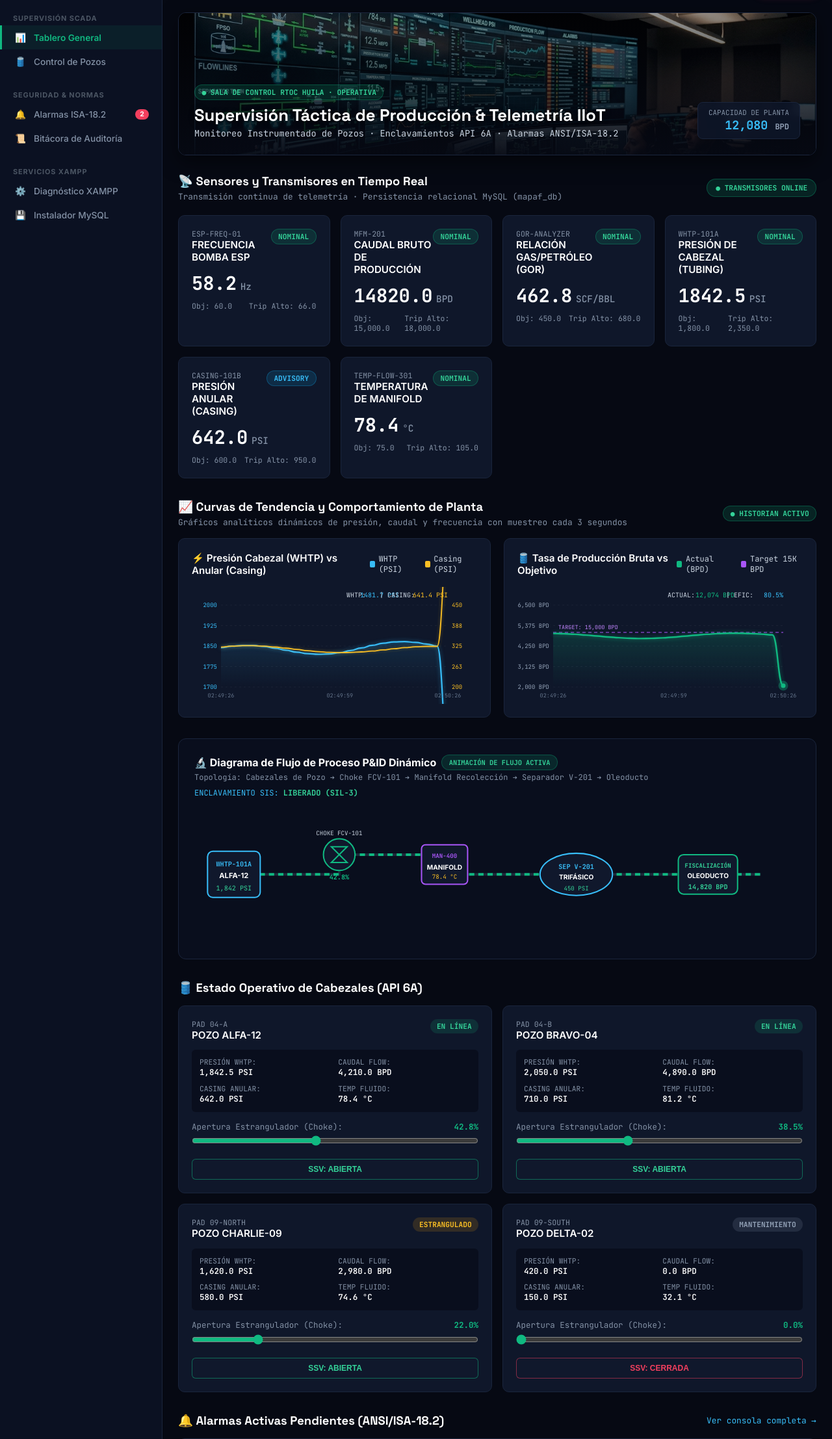
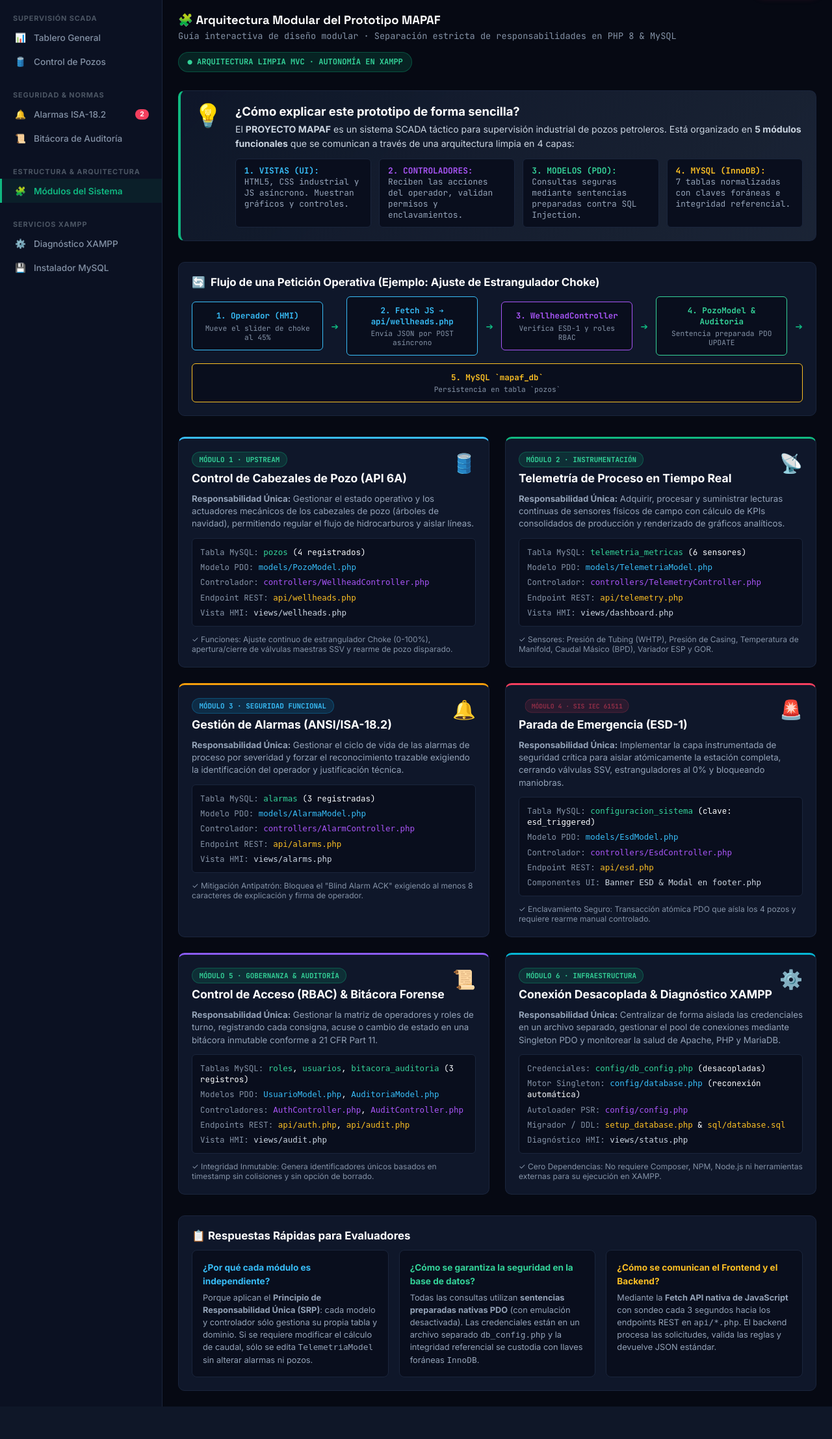
Before and after one commit to Maria-Conde/PROYECTO-MAPAF, a PHP site: page /mapaf/index.php?view=modules in a window 1280 px wide. Shown: the part 65-2279 px from the top of the page at 65% size. After the commit the page ends 2229 px from the top, so only its background shows below. Run offline with PHP 8.4, Linux system fonts and the light colour scheme; data comes from the database, SQL or seed files in the repository.

Commit message:
feat(architecture): agregar autoloader modular y vista interactiva de arquitectura de modulos

```diff
--- a/config/config.php
+++ b/config/config.php
@@ -31,6 +31,20 @@ define('ASSETS_DIR', BASE_DIR . DIRECTORY_SEPARATOR . 'assets');
 // Incluir archivo desacoplado de credenciales de base de datos (MySQL/XAMPP)
 require_once __DIR__ . '/db_config.php';
 
+// Autoloader modular para Modelos y Controladores
+spl_autoload_register(function (string $className): void {
+    $candidates = [
+        MODELS_DIR . DIRECTORY_SEPARATOR . $className . '.php',
+        CONTROLLERS_DIR . DIRECTORY_SEPARATOR . $className . '.php',
+    ];
+    foreach ($candidates as $file) {
+        if (file_exists($file)) {
+            require_once $file;
+            return;
+        }
+    }
+});
+
 // Configuración de Sesión y Seguridad
 if (session_status() === PHP_SESSION_NONE && !headers_sent()) {
     session_start();
--- a/index.php
+++ b/index.php
@@ -9,12 +9,6 @@
 
 require_once __DIR__ . '/config/config.php';
 require_once __DIR__ . '/config/database.php';
-require_once __DIR__ . '/models/PozoModel.php';
-require_once __DIR__ . '/models/TelemetriaModel.php';
-require_once __DIR__ . '/models/AlarmaModel.php';
-require_once __DIR__ . '/models/EsdModel.php';
-require_once __DIR__ . '/models/UsuarioModel.php';
-require_once __DIR__ . '/models/AuditoriaModel.php';
 
 // Definir vista solicitada (por defecto 'dashboard')
 $view = $_GET['view'] ?? 'dashboard';
@@ -23,6 +17,7 @@ $allowedViews = [
     'wellheads' => ['file' => 'views/wellheads.php', 'title' => 'Control de Pozos (API 6A) · PROYECTO MAPAF'],
     'alarms'    => ['file' => 'views/alarms.php',    'title' => 'Consola de Alarmas (ANSI/ISA-18.2) · PROYECTO MAPAF'],
     'audit'     => ['file' => 'views/audit.php',     'title' => 'Bitácora de Auditoría (21 CFR Part 11) · PROYECTO MAPAF'],
+    'modules'   => ['file' => 'views/modules.php',   'title' => 'Arquitectura & Módulos · PROYECTO MAPAF'],
     'status'    => ['file' => 'views/status.php',    'title' => 'Diagnóstico XAMPP & MySQL · PROYECTO MAPAF'],
 ];
 
--- a/views/layout/sidebar.php
+++ b/views/layout/sidebar.php
@@ -31,6 +31,13 @@ $currentView = $currentView ?? 'dashboard';
         <span class="sidebar-text">Bitácora de Auditoría</span>
     </a>
 
+    <div class="sidebar-category" style="margin-top: 1rem;">Estructura & Arquitectura</div>
+
+    <a href="index.php?view=modules" class="sidebar-link <?= ($currentView === 'modules') ? 'active' : '' ?>">
+        <span>🧩</span>
+        <span class="sidebar-text">Módulos del Sistema</span>
+    </a>
+
     <div class="sidebar-category" style="margin-top: 1rem;">Servicios XAMPP</div>
 
     <a href="index.php?view=status" class="sidebar-link <?= ($currentView === 'status') ? 'active' : '' ?>">
--- /dev/null
+++ b/views/modules.php
@@ -0,0 +1,289 @@
+<?php
+/**
+ * PROYECTO MAPAF - Vista: Arquitectura y Módulos del Sistema
+ * SENA Centro de la Industria, la Empresa y los Servicios (Regional Huila)
+ * Programa: Análisis y Desarrollo de Software (ADSO) | Ficha: 3413988-ADSO
+ *
+ * Proporciona un visor interactivo y descriptivo de la arquitectura modular,
+ * sus responsabilidades únicas, dependencias y relaciones entre capas.
+ */
+
+// Obtener estadísticas en vivo de cada módulo para la sustentación
+$stats = [
+    'pozos'      => 0,
+    'telemetria' => 0,
+    'alarmas'    => 0,
+    'usuarios'   => 0,
+    'auditoria'  => 0,
+    'db_status'  => false
+];
+
+try {
+    $db = Database::getInstance()->getConnection();
+    if ($db) {
+        $stats['db_status'] = true;
+        $stats['pozos'] = (int)$db->query("SELECT COUNT(*) FROM `pozos`")->fetchColumn();
+        $stats['telemetria'] = (int)$db->query("SELECT COUNT(*) FROM `telemetria_metricas`")->fetchColumn();
+        $stats['alarmas'] = (int)$db->query("SELECT COUNT(*) FROM `alarmas`")->fetchColumn();
+        $stats['usuarios'] = (int)$db->query("SELECT COUNT(*) FROM `usuarios`")->fetchColumn();
+        $stats['auditoria'] = (int)$db->query("SELECT COUNT(*) FROM `bitacora_auditoria`")->fetchColumn();
+    }
+} catch (Throwable $e) {
+    // Degrada graciosamente si la base de datos no está disponible
+}
+?>
+
+<div style="margin-bottom:1.75rem;">
+    <div style="display:flex; justify-content:space-between; align-items:center; flex-wrap:wrap; gap:1rem;">
+        <div>
+            <h2 class="section-title" style="margin-bottom:0.25rem;">🧩 Arquitectura Modular del Prototipo MAPAF</h2>
+            <p style="font-size:0.85rem; color:var(--text-muted); font-family:var(--font-mono);">
+                Guía interactiva de diseño modular · Separación estricta de responsabilidades en PHP 8 & MySQL
+            </p>
+        </div>
+        <div>
+            <span class="badge-status badge-nominal" style="padding:0.4rem 0.85rem; font-size:0.75rem;">
+                ● ARQUITECTURA LIMPIA MVC · AUTONOMÍA EN XAMPP
+            </span>
+        </div>
+    </div>
+</div>
+
+<!-- PANEL HERO: CÓMO EXPLICAR LA ARQUITECTURA A OTRAS PERSONAS -->
+<div class="scada-card" style="background: linear-gradient(135deg, rgba(15,23,42,0.95), rgba(30,41,59,0.85)); border-left: 4px solid var(--primary); margin-bottom: 2rem;">
+    <div style="display:flex; gap:1.25rem; align-items:flex-start;">
+        <span style="font-size:2.2rem; line-height:1;">💡</span>
+        <div>
+            <h3 style="color:#fff; font-size:1.15rem; margin-bottom:0.4rem;">¿Cómo explicar este prototipo de forma sencilla?</h3>
+            <p style="color:#cbd5e1; font-size:0.88rem; line-height:1.55; margin-bottom:0.75rem;">
+                El <strong>PROYECTO MAPAF</strong> es un sistema SCADA táctico para supervisión industrial de pozos petroleros.
+                Está organizado en <strong>5 módulos funcionales</strong> que se comunican a través de una arquitectura limpia en 4 capas:
+            </p>
+            <div style="display:grid; grid-template-columns:repeat(auto-fit, minmax(200px, 1fr)); gap:0.75rem; font-size:0.8rem; font-family:var(--font-mono);">
+                <div style="background:#090e1d; padding:0.6rem 0.8rem; border-radius:6px; border:1px solid var(--border-color);">
+                    <strong style="color:#38bdf8;">1. VISTAS (UI):</strong><br>
+                    <span style="color:#94a3b8;">HTML5, CSS industrial y JS asíncrono. Muestran gráficos y controles.</span>
+                </div>
+                <div style="background:#090e1d; padding:0.6rem 0.8rem; border-radius:6px; border:1px solid var(--border-color);">
+                    <strong style="color:#a855f7;">2. CONTROLADORES:</strong><br>
+                    <span style="color:#94a3b8;">Reciben las acciones del operador, validan permisos y enclavamientos.</span>
+                </div>
+                <div style="background:#090e1d; padding:0.6rem 0.8rem; border-radius:6px; border:1px solid var(--border-color);">
+                    <strong style="color:#34d399;">3. MODELOS (PDO):</strong><br>
+                    <span style="color:#94a3b8;">Consultas seguras mediante sentencias preparadas contra SQL Injection.</span>
+                </div>
+                <div style="background:#090e1d; padding:0.6rem 0.8rem; border-radius:6px; border:1px solid var(--border-color);">
+                    <strong style="color:#fbbf24;">4. MYSQL (InnoDB):</strong><br>
+                    <span style="color:#94a3b8;">7 tablas normalizadas con claves foráneas e integridad referencial.</span>
+                </div>
+            </div>
+        </div>
+    </div>
+</div>
+
+<!-- FLUJO DE DATOS BIDIRECCIONAL -->
+<div class="scada-card" style="margin-bottom:2rem;">
+    <h3 style="color:#fff; font-size:1.05rem; margin-bottom:0.75rem; display:flex; align-items:center; gap:0.5rem;">
+        <span>🔄</span> Flujo de una Petición Operativa (Ejemplo: Ajuste de Estrangulador Choke)
+    </h3>
+    <div style="display:flex; flex-wrap:wrap; gap:0.75rem; align-items:center; justify-content:space-between; font-family:var(--font-mono); font-size:0.78rem;">
+        <div style="background:#090e1d; border:1px solid #38bdf8; padding:0.75rem; border-radius:6px; flex:1; min-width:160px; text-align:center;">
+            <div style="color:#38bdf8; font-weight:bold;">1. Operador (HMI)</div>
+            <div style="color:var(--text-muted); font-size:0.7rem; margin-top:0.2rem;">Mueve el slider de choke al 45%</div>
+        </div>
+        <span style="color:var(--primary); font-size:1.2rem;">➔</span>
+        <div style="background:#090e1d; border:1px solid #38bdf8; padding:0.75rem; border-radius:6px; flex:1; min-width:160px; text-align:center;">
+            <div style="color:#38bdf8; font-weight:bold;">2. Fetch JS ➔ api/wellheads.php</div>
+            <div style="color:var(--text-muted); font-size:0.7rem; margin-top:0.2rem;">Envía JSON por POST asíncrono</div>
+        </div>
+        <span style="color:var(--primary); font-size:1.2rem;">➔</span>
+        <div style="background:#090e1d; border:1px solid #a855f7; padding:0.75rem; border-radius:6px; flex:1; min-width:160px; text-align:center;">
+            <div style="color:#a855f7; font-weight:bold;">3. WellheadController</div>
+            <div style="color:var(--text-muted); font-size:0.7rem; margin-top:0.2rem;">Verifica ESD-1 y roles RBAC</div>
+        </div>
+        <span style="color:var(--primary); font-size:1.2rem;">➔</span>
+        <div style="background:#090e1d; border:1px solid #34d399; padding:0.75rem; border-radius:6px; flex:1; min-width:160px; text-align:center;">
+            <div style="color:#34d399; font-weight:bold;">4. PozoModel & Auditoria</div>
+            <div style="color:var(--text-muted); font-size:0.7rem; margin-top:0.2rem;">Sentencia preparada PDO UPDATE</div>
+        </div>
+        <span style="color:var(--primary); font-size:1.2rem;">➔</span>
+        <div style="background:#090e1d; border:1px solid #fbbf24; padding:0.75rem; border-radius:6px; flex:1; min-width:160px; text-align:center;">
+            <div style="color:#fbbf24; font-weight:bold;">5. MySQL `mapaf_db`</div>
+            <div style="color:var(--text-muted); font-size:0.7rem; margin-top:0.2rem;">Persistencia en tabla `pozos`</div>
+        </div>
+    </div>
+</div>
+
+<!-- DETALLE DE LOS 5 MÓDULOS NÚCLEO -->
+<div style="display:grid; grid-template-columns:repeat(auto-fit, minmax(360px, 1fr)); gap:1.5rem;">
+
+    <!-- MÓDULO 1: PRODUCCIÓN Y POZOS -->
+    <div class="scada-card" style="border-top: 3px solid #38bdf8;">
+        <div class="card-header-flex">
+            <div>
+                <span class="badge-status badge-nominal" style="font-size:0.68rem;">MÓDULO 1 · UPSTREAM</span>
+                <h3 style="color:#fff; font-size:1.1rem; margin-top:0.35rem;">Control de Cabezales de Pozo (API 6A)</h3>
+            </div>
+            <span style="font-size:1.8rem;">🛢️</span>
+        </div>
+        <p style="font-size:0.83rem; color:#94a3b8; line-height:1.45; margin:0.75rem 0;">
+            <strong>Responsabilidad Única:</strong> Gestionar el estado operativo y los actuadores mecánicos de los cabezales de pozo (árboles de navidad), permitiendo regular el flujo de hidrocarburos y aislar líneas.
+        </p>
+        <div style="font-size:0.78rem; font-family:var(--font-mono); background:#090e1d; padding:0.75rem; border-radius:6px; border:1px solid var(--border-color); display:flex; flex-direction:column; gap:0.4rem;">
+            <div><span style="color:var(--text-muted);">Tabla MySQL:</span> <code style="color:#34d399;">pozos</code> (<?= $stats['pozos'] ?> registrados)</div>
+            <div><span style="color:var(--text-muted);">Modelo PDO:</span> <code style="color:#38bdf8;">models/PozoModel.php</code></div>
+            <div><span style="color:var(--text-muted);">Controlador:</span> <code style="color:#a855f7;">controllers/WellheadController.php</code></div>
+            <div><span style="color:var(--text-muted);">Endpoint REST:</span> <code style="color:#fbbf24;">api/wellheads.php</code></div>
+            <div><span style="color:var(--text-muted);">Vista HMI:</span> <code style="color:#cbd5e1;">views/wellheads.php</code></div>
+        </div>
+        <div style="margin-top:0.75rem; font-size:0.75rem; color:var(--text-muted);">
+            ✓ Funciones: Ajuste continuo de estrangulador Choke (0-100%), apertura/cierre de válvulas maestras SSV y rearme de pozo disparado.
+        </div>
+    </div>
+
+    <!-- MÓDULO 2: TELEMETRÍA IIOT -->
+    <div class="scada-card" style="border-top: 3px solid #10b981;">
+        <div class="card-header-flex">
+            <div>
+                <span class="badge-status badge-nominal" style="font-size:0.68rem;">MÓDULO 2 · INSTRUMENTACIÓN</span>
+                <h3 style="color:#fff; font-size:1.1rem; margin-top:0.35rem;">Telemetría de Proceso en Tiempo Real</h3>
+            </div>
+            <span style="font-size:1.8rem;">📡</span>
+        </div>
+        <p style="font-size:0.83rem; color:#94a3b8; line-height:1.45; margin:0.75rem 0;">
+            <strong>Responsabilidad Única:</strong> Adquirir, procesar y suministrar lecturas continuas de sensores físicos de campo con cálculo de KPIs consolidados de producción y renderizado de gráficos analíticos.
+        </p>
+        <div style="font-size:0.78rem; font-family:var(--font-mono); background:#090e1d; padding:0.75rem; border-radius:6px; border:1px solid var(--border-color); display:flex; flex-direction:column; gap:0.4rem;">
+            <div><span style="color:var(--text-muted);">Tabla MySQL:</span> <code style="color:#34d399;">telemetria_metricas</code> (<?= $stats['telemetria'] ?> sensores)</div>
+            <div><span style="color:var(--text-muted);">Modelo PDO:</span> <code style="color:#38bdf8;">models/TelemetriaModel.php</code></div>
+            <div><span style="color:var(--text-muted);">Controlador:</span> <code style="color:#a855f7;">controllers/TelemetryController.php</code></div>
+            <div><span style="color:var(--text-muted);">Endpoint REST:</span> <code style="color:#fbbf24;">api/telemetry.php</code></div>
+            <div><span style="color:var(--text-muted);">Vista HMI:</span> <code style="color:#cbd5e1;">views/dashboard.php</code></div>
+        </div>
+        <div style="margin-top:0.75rem; font-size:0.75rem; color:var(--text-muted);">
+            ✓ Sensores: Presión de Tubing (WHTP), Presión de Casing, Temperatura de Manifold, Caudal Másico (BPD), Variador ESP y GOR.
+        </div>
+    </div>
+
+    <!-- MÓDULO 3: ALARMAS ANSI/ISA-18.2 -->
+    <div class="scada-card" style="border-top: 3px solid #f59e0b;">
+        <div class="card-header-flex">
+            <div>
+                <span class="badge-status badge-advisory" style="font-size:0.68rem;">MÓDULO 3 · SEGURIDAD FUNCIONAL</span>
+                <h3 style="color:#fff; font-size:1.1rem; margin-top:0.35rem;">Gestión de Alarmas (ANSI/ISA-18.2)</h3>
+            </div>
+            <span style="font-size:1.8rem;">🔔</span>
+        </div>
+        <p style="font-size:0.83rem; color:#94a3b8; line-height:1.45; margin:0.75rem 0;">
+            <strong>Responsabilidad Única:</strong> Gestionar el ciclo de vida de las alarmas de proceso por severidad y forzar el reconocimiento trazable exigiendo la identificación del operador y justificación técnica.
+        </p>
+        <div style="font-size:0.78rem; font-family:var(--font-mono); background:#090e1d; padding:0.75rem; border-radius:6px; border:1px solid var(--border-color); display:flex; flex-direction:column; gap:0.4rem;">
+            <div><span style="color:var(--text-muted);">Tabla MySQL:</span> <code style="color:#34d399;">alarmas</code> (<?= $stats['alarmas'] ?> registradas)</div>
+            <div><span style="color:var(--text-muted);">Modelo PDO:</span> <code style="color:#38bdf8;">models/AlarmaModel.php</code></div>
+            <div><span style="color:var(--text-muted);">Controlador:</span> <code style="color:#a855f7;">controllers/AlarmController.php</code></div>
+            <div><span style="color:var(--text-muted);">Endpoint REST:</span> <code style="color:#fbbf24;">api/alarms.php</code></div>
+            <div><span style="color:var(--text-muted);">Vista HMI:</span> <code style="color:#cbd5e1;">views/alarms.php</code></div>
+        </div>
+        <div style="margin-top:0.75rem; font-size:0.75rem; color:var(--text-muted);">
+            ✓ Mitigación Antipatrón: Bloquea el "Blind Alarm ACK" exigiendo al menos 8 caracteres de explicación y firma de operador.
+        </div>
+    </div>
+
+    <!-- MÓDULO 4: SISTEMA INSTRUMENTADO SIS / ESD-1 -->
+    <div class="scada-card" style="border-top: 3px solid #f43f5e;">
+        <div class="card-header-flex">
+            <div>
+                <span class="badge-status badge-critical" style="font-size:0.68rem;">MÓDULO 4 · SIS IEC 61511</span>
+                <h3 style="color:#fff; font-size:1.1rem; margin-top:0.35rem;">Parada de Emergencia (ESD-1)</h3>
+            </div>
+            <span style="font-size:1.8rem;">🚨</span>
+        </div>
+        <p style="font-size:0.83rem; color:#94a3b8; line-height:1.45; margin:0.75rem 0;">
+            <strong>Responsabilidad Única:</strong> Implementar la capa instrumentada de seguridad crítica para aislar atómicamente la estación completa, cerrando válvulas SSV, estranguladores al 0% y bloqueando maniobras.
+        </p>
+        <div style="font-size:0.78rem; font-family:var(--font-mono); background:#090e1d; padding:0.75rem; border-radius:6px; border:1px solid var(--border-color); display:flex; flex-direction:column; gap:0.4rem;">
+            <div><span style="color:var(--text-muted);">Tabla MySQL:</span> <code style="color:#34d399;">configuracion_sistema</code> (clave: <code>esd_triggered</code>)</div>
+            <div><span style="color:var(--text-muted);">Modelo PDO:</span> <code style="color:#38bdf8;">models/EsdModel.php</code></div>
+            <div><span style="color:var(--text-muted);">Controlador:</span> <code style="color:#a855f7;">controllers/EsdController.php</code></div>
+            <div><span style="color:var(--text-muted);">Endpoint REST:</span> <code style="color:#fbbf24;">api/esd.php</code></div>
+            <div><span style="color:var(--text-muted);">Componentes UI:</span> <code style="color:#cbd5e1;">Banner ESD & Modal en footer.php</code></div>
+        </div>
+        <div style="margin-top:0.75rem; font-size:0.75rem; color:var(--text-muted);">
+            ✓ Enclavamiento Seguro: Transacción atómica PDO que aísla los 4 pozos y requiere rearme manual controlado.
+        </div>
+    </div>
+
+    <!-- MÓDULO 5: AUDITORÍA 21 CFR PART 11 Y CONTROL RBAC -->
+    <div class="scada-card" style="border-top: 3px solid #8b5cf6;">
+        <div class="card-header-flex">
+            <div>
+                <span class="badge-status badge-nominal" style="font-size:0.68rem;">MÓDULO 5 · GOBERNANZA & AUDITORÍA</span>
+                <h3 style="color:#fff; font-size:1.1rem; margin-top:0.35rem;">Control de Acceso (RBAC) & Bitácora Forense</h3>
+            </div>
+            <span style="font-size:1.8rem;">📜</span>
+        </div>
+        <p style="font-size:0.83rem; color:#94a3b8; line-height:1.45; margin:0.75rem 0;">
+            <strong>Responsabilidad Única:</strong> Gestionar la matriz de operadores y roles de turno, registrando cada consigna, acuse o cambio de estado en una bitácora inmutable conforme a 21 CFR Part 11.
+        </p>
+        <div style="font-size:0.78rem; font-family:var(--font-mono); background:#090e1d; padding:0.75rem; border-radius:6px; border:1px solid var(--border-color); display:flex; flex-direction:column; gap:0.4rem;">
+            <div><span style="color:var(--text-muted);">Tablas MySQL:</span> <code style="color:#34d399;">roles</code>, <code style="color:#34d399;">usuarios</code>, <code style="color:#34d399;">bitacora_auditoria</code> (<?= $stats['auditoria'] ?> registros)</div>
+            <div><span style="color:var(--text-muted);">Modelos PDO:</span> <code style="color:#38bdf8;">UsuarioModel.php</code>, <code style="color:#38bdf8;">AuditoriaModel.php</code></div>
+            <div><span style="color:var(--text-muted);">Controladores:</span> <code style="color:#a855f7;">AuthController.php</code>, <code style="color:#a855f7;">AuditController.php</code></div>
+            <div><span style="color:var(--text-muted);">Endpoints REST:</span> <code style="color:#fbbf24;">api/auth.php</code>, <code style="color:#fbbf24;">api/audit.php</code></div>
+            <div><span style="color:var(--text-muted);">Vista HMI:</span> <code style="color:#cbd5e1;">views/audit.php</code></div>
+        </div>
+        <div style="margin-top:0.75rem; font-size:0.75rem; color:var(--text-muted);">
+            ✓ Integridad Inmutable: Genera identificadores únicos basados en timestamp sin colisiones y sin opción de borrado.
+        </div>
+    </div>
+
+    <!-- MÓDULO 6: INFRAESTRUCTURA Y BASE DE DATOS -->
+    <div class="scada-card" style="border-top: 3px solid #06b6d4;">
+        <div class="card-header-flex">
+            <div>
+                <span class="badge-status badge-nominal" style="font-size:0.68rem;">MÓDULO 6 · INFRAESTRUCTURA</span>
+                <h3 style="color:#fff; font-size:1.1rem; margin-top:0.35rem;">Conexión Desacoplada & Diagnóstico XAMPP</h3>
+            </div>
+            <span style="font-size:1.8rem;">⚙️</span>
+        </div>
+        <p style="font-size:0.83rem; color:#94a3b8; line-height:1.45; margin:0.75rem 0;">
+            <strong>Responsabilidad Única:</strong> Centralizar de forma aislada las credenciales en un archivo separado, gestionar el pool de conexiones mediante Singleton PDO y monitorear la salud de Apache, PHP y MariaDB.
+        </p>
+        <div style="font-size:0.78rem; font-family:var(--font-mono); background:#090e1d; padding:0.75rem; border-radius:6px; border:1px solid var(--border-color); display:flex; flex-direction:column; gap:0.4rem;">
+            <div><span style="color:var(--text-muted);">Credenciales:</span> <code style="color:#34d399;">config/db_config.php</code> (desacopladas)</div>
+            <div><span style="color:var(--text-muted);">Motor Singleton:</span> <code style="color:#38bdf8;">config/database.php</code> (reconexión automática)</div>
+            <div><span style="color:var(--text-muted);">Autoloader PSR:</span> <code style="color:#a855f7;">config/config.php</code></div>
+            <div><span style="color:var(--text-muted);">Migrador / DDL:</span> <code style="color:#fbbf24;">setup_database.php</code> & <code style="color:#fbbf24;">sql/database.sql</code></div>
+            <div><span style="color:var(--text-muted);">Diagnóstico HMI:</span> <code style="color:#cbd5e1;">views/status.php</code></div>
+        </div>
+        <div style="margin-top:0.75rem; font-size:0.75rem; color:var(--text-muted);">
+            ✓ Cero Dependencias: No requiere Composer, NPM, Node.js ni herramientas externas para su ejecución en XAMPP.
+        </div>
+    </div>
+
+</div>
+
+<!-- GUÍA PARA PREGUNTAS EN SUSTENTACIÓN -->
+<div class="scada-card" style="margin-top:2rem;">
+    <h3 style="color:#fff; font-size:1.05rem; margin-bottom:0.75rem;">📋 Respuestas Rápidas para Evaluadores</h3>
+    <div style="display:grid; grid-template-columns:repeat(auto-fit, minmax(280px, 1fr)); gap:1rem; font-size:0.85rem; line-height:1.5;">
+        <div style="background:#090e1d; border:1px solid var(--border-color); border-radius:8px; padding:1rem;">
+            <strong style="color:#38bdf8;">¿Por qué cada módulo es independiente?</strong>
+            <p style="color:#94a3b8; font-size:0.8rem; margin-top:0.35rem;">
+                Porque aplican el <strong>Principio de Responsabilidad Única (SRP)</strong>: cada modelo y controlador sólo gestiona su propia tabla y dominio. Si se requiere modificar el cálculo de caudal, sólo se edita <code>TelemetriaModel</code> sin alterar alarmas ni pozos.
+            </p>
+        </div>
+        <div style="background:#090e1d; border:1px solid var(--border-color); border-radius:8px; padding:1rem;">
+            <strong style="color:#34d399;">¿Cómo se garantiza la seguridad en la base de datos?</strong>
+            <p style="color:#94a3b8; font-size:0.8rem; margin-top:0.35rem;">
+                Todas las consultas utilizan <strong>sentencias preparadas nativas PDO</strong> (con emulación desactivada). Las credenciales están en un archivo separado <code>db_config.php</code> y la integridad referencial se custodia con llaves foráneas <code>InnoDB</code>.
+            </p>
+        </div>
+        <div style="background:#090e1d; border:1px solid var(--border-color); border-radius:8px; padding:1rem;">
+            <strong style="color:#fbbf24;">¿Cómo se comunican el Frontend y el Backend?</strong>
+            <p style="color:#94a3b8; font-size:0.8rem; margin-top:0.35rem;">
+                Mediante la <strong>Fetch API nativa de JavaScript</strong> con sondeo cada 3 segundos hacia los endpoints REST en <code>api/*.php</code>. El backend procesa las solicitudes, valida las reglas y devuelve JSON estándar.
+            </p>
+        </div>
+    </div>
+</div>
```
